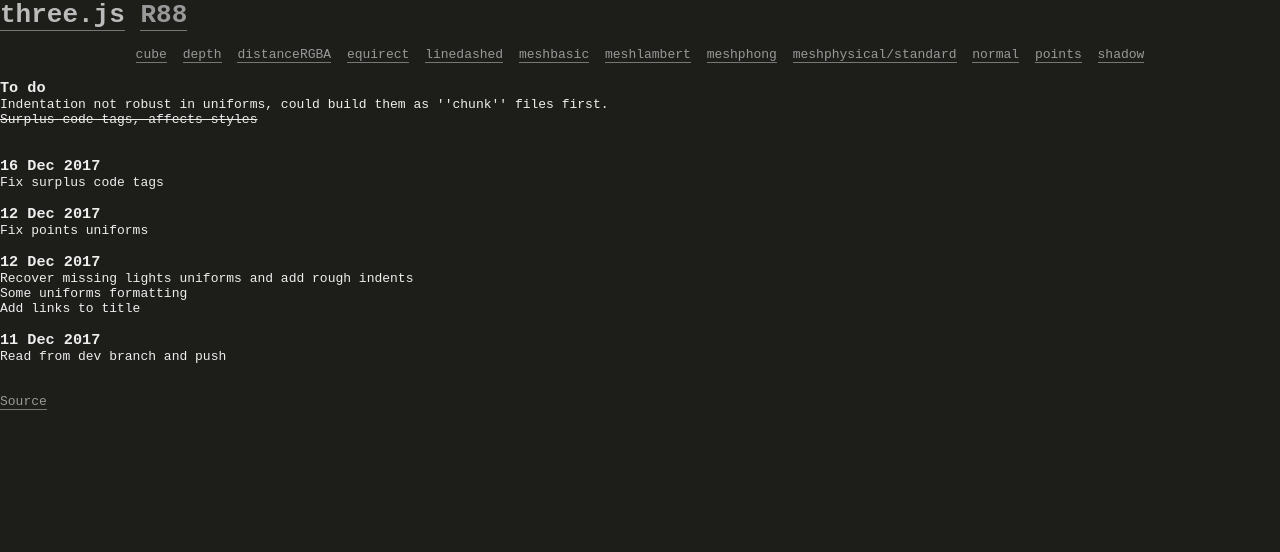
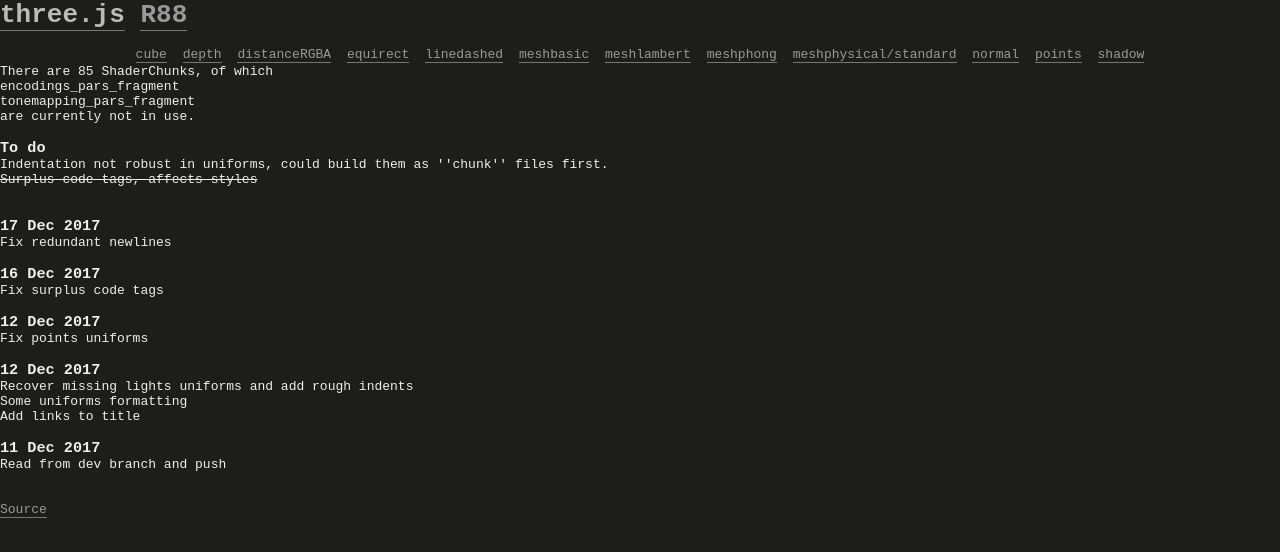
Before and after one commit to koober/Lib-Reader, a plain HTML site: page index.html in a window 1280 px wide. Drawn offline with Linux system fonts and the light colour scheme.

Commit message:
redundant newline in uniforms, index additions

```diff
--- a/index.html
+++ b/index.html
@@ -30,6 +30,11 @@
 <!-- <br><h3>Example</h3>
 <br>
 <p><a href="https://github.com/lo-th/Ammo.lab/blob/gh-pages/src/shaders/ShaderShadow.js">Here</a> is an example of ShaderChunk use, a from <a href="http://lo-th.github.io/Ammo.lab/">Ammo.lab</a> by <a href="http://lo-th.github.io/labs/index.html">lo-th</a></p> -->
+<p>There are 85 ShaderChunks, of which<br>
+encodings_pars_fragment<br>
+tonemapping_pars_fragment<br>
+are currently not in use.</p>
+
 
 <br><h3>To do</h3>
 
@@ -37,6 +42,8 @@
 <p><del>Surplus code tags, affects styles</del></p>
 
 <br>
+<br><h3>17 Dec 2017</h3>
+<p>Fix redundant newlines</p>
 <br><h3>16 Dec 2017</h3>
 <p>Fix surplus code tags</p>
 <br><h3>12 Dec 2017</h3>
```
Also changed, not shown: depth.html (+0 -8 lines), distanceRGBA.html (+0 -8 lines), linedashed.html (+0 -9 lines), meshbasic.html (+0 -18 lines), meshlambert.html (+0 -32 lines), meshphong.html (+0 -40 lines), meshphysical.html (+0 -40 lines), normal.html (+0 -12 lines), points.html (+0 -10 lines), shadow.html (+0 -17 lines).
